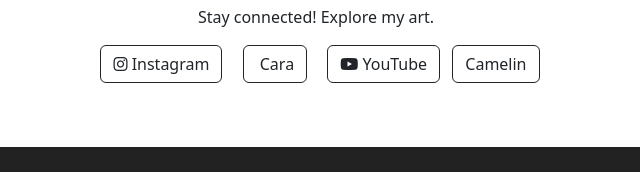
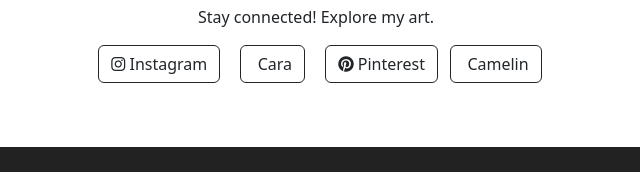
Before and after one commit to alronlewis/alronlewis.com, a plain HTML site: page index.html in a window 1280 px wide. Shown: the part 1203-1375 px from the top of the page, 324-964 px from the left. Drawn offline with nearby package versions, Linux system fonts and the light colour scheme.

Commit message:
Update index.html

```diff
--- a/index.html
+++ b/index.html
@@ -147,11 +147,8 @@
   <div>
     <a href="https://www.instagram.com/artist_alron.lewis/" class="btn btn-outline-dark mx-2"><i class="fab fa-instagram"></i> Instagram</a>
     <a href="https://cara.app/artistalronlewis" class="btn btn-outline-dark mx-2"><i class="fab fa-cara"></i> Cara</a>
-    <a href="https://www.youtube.com/@artist_alronlewis" class="btn btn-outline-dark mx-2"><i class="fab fa-youtube"></i> YouTube</a>
-    </a>
-      <a href="https://www.kokuyocamlin.com/camel/artist/alron-lewis/7825" target="_blank" class="btn btn-outline-dark">
-        Camelin
-      </a>
+    <a href="https://in.pinterest.com/artist_alronlewis" class="btn btn-outline-dark mx-2"><i class="fab fa-pinterest"></i> Pinterest</a>
+    <a href="https://www.kokuyocamlin.com/camel/artist/alron-lewis/7825" class="btn btn-outline-dark"><i class="fa fa-Camlin"></i> Camelin</a>
   </div>
 </section>
 
```
